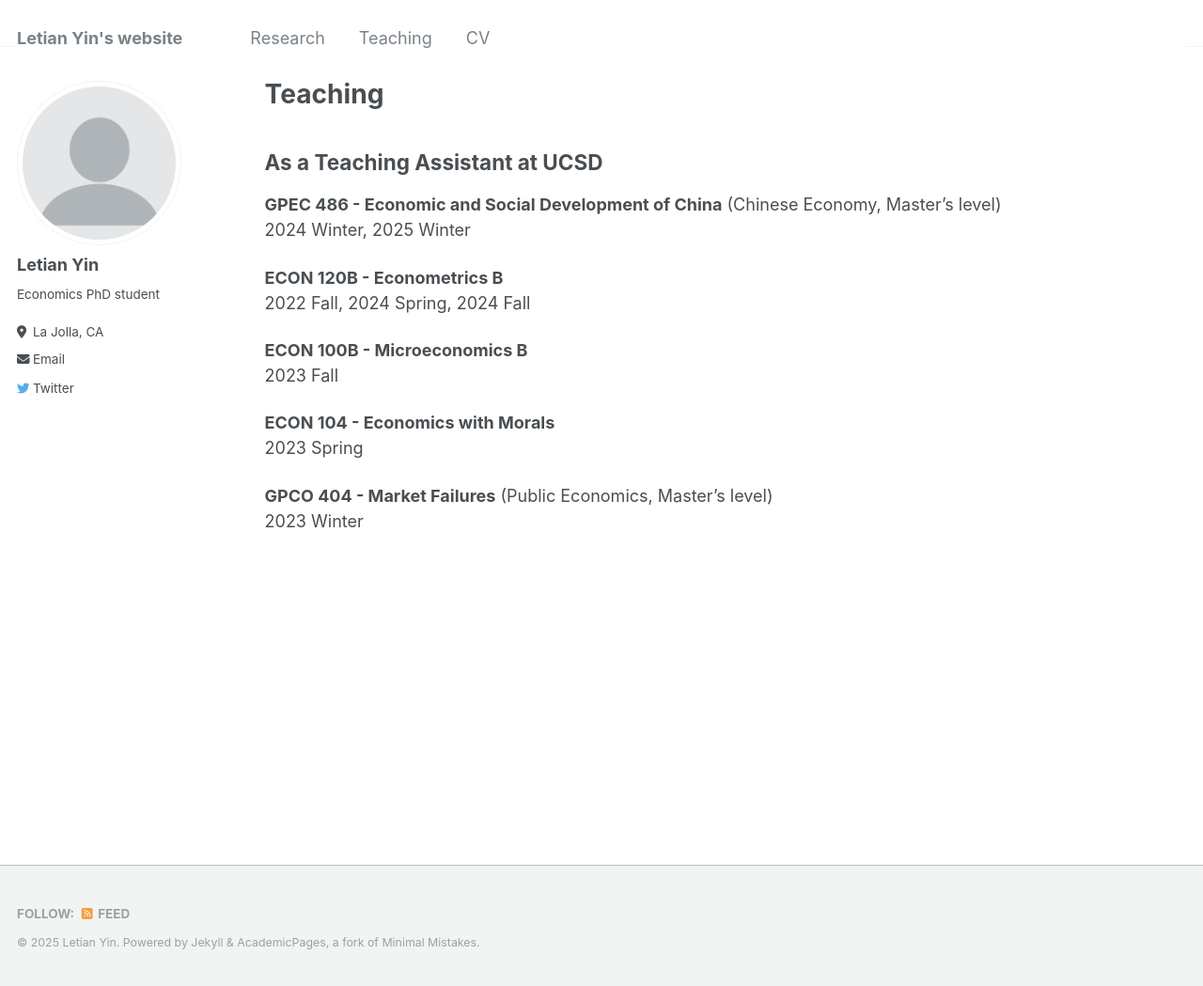
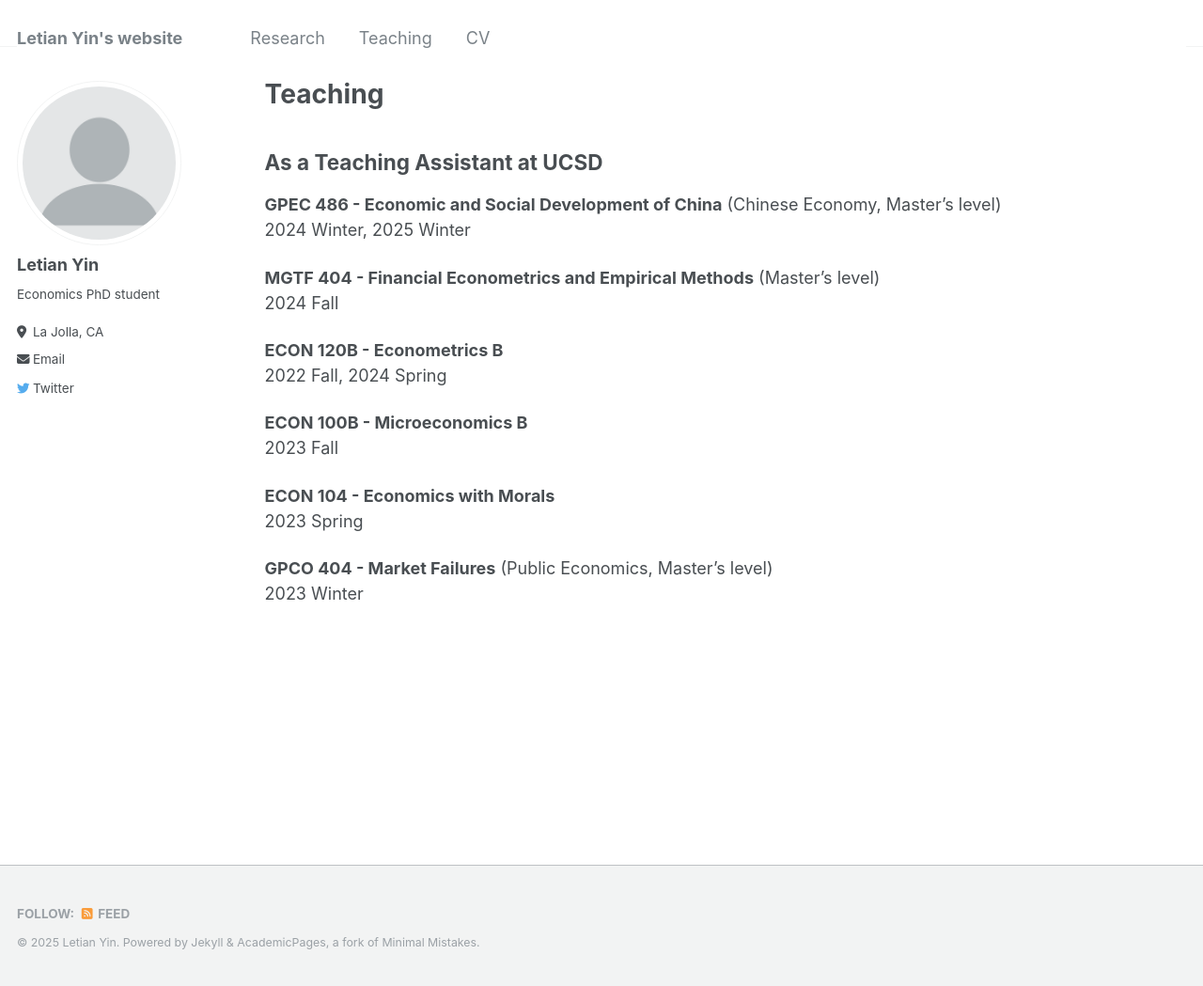
Before and after one commit to letian-yin/letian-yin.github.io, a Jekyll site: the page built from _pages/teaching.md, in a window 1280 px wide and 1049 px high. Shown: the whole window at 94% size. Built offline with Jekyll 4.4.1, drawn with Linux system fonts in a browser that asks for light colours.

Commit message:
Update teaching.md

```diff
--- a/_pages/teaching.md
+++ b/_pages/teaching.md
@@ -9,8 +9,11 @@ author_profile: true
 **GPEC 486 - Economic and Social Development of China** (Chinese Economy, Master's level) \
 2024 Winter, 2025 Winter
 
+**MGTF 404 - Financial Econometrics and Empirical Methods** (Master's level) \
+2024 Fall
+
 **ECON 120B - Econometrics B** \
-2022 Fall, 2024 Spring, 2024 Fall
+2022 Fall, 2024 Spring
 
 **ECON 100B - Microeconomics B** \
 2023 Fall
```
